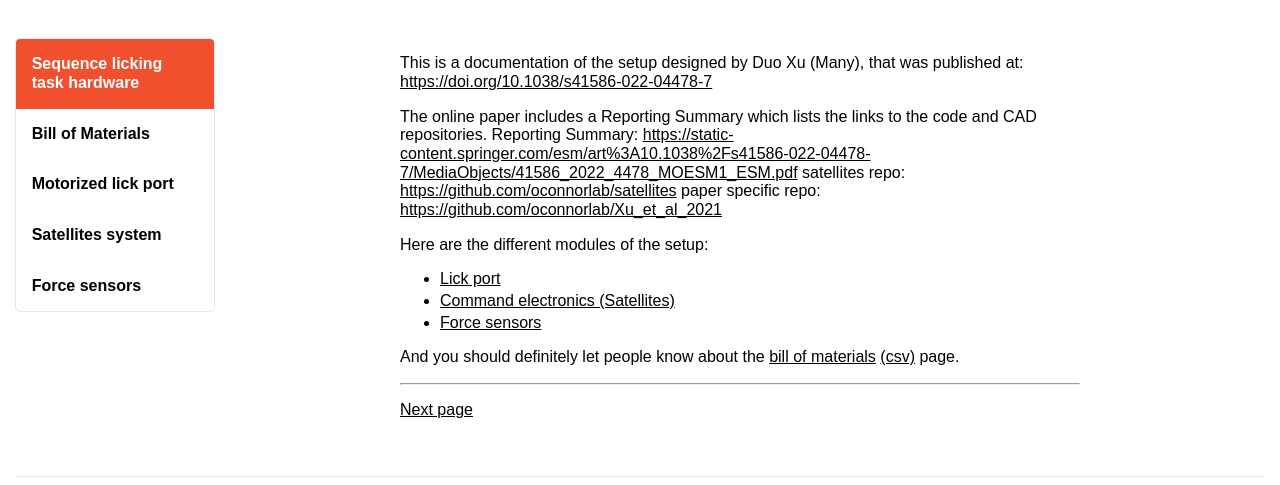
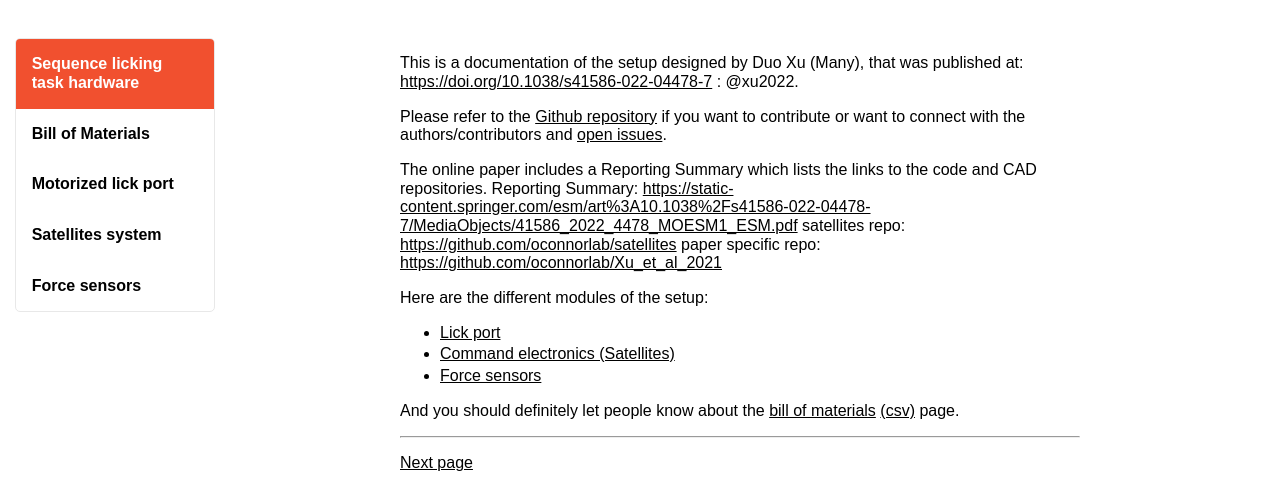
Before and after one commit to open-make/sequencelickingtask_doc, a plain HTML site: page index.html in a window 1280 px wide. Shown: the part 114-599 px from the top of the page. Drawn offline with Linux system fonts and the light colour scheme.

Commit message:
Deploying to gh-pages from  @ 3b273fdf9995f812479df9ec8d3338c31418e8f7 🚀

```diff
--- a/index.html
+++ b/index.html
@@ -63,7 +63,8 @@
             </nav>
         </div>
         <div class="wrapper">
-    <p>This is a documentation of the setup designed by Duo Xu (Many), that was published at: <a href="https://doi.org/10.1038/s41586-022-04478-7">https://doi.org/10.1038/s41586-022-04478-7</a></p>
+    <p>This is a documentation of the setup designed by Duo Xu (Many), that was published at: <a href="https://doi.org/10.1038/s41586-022-04478-7">https://doi.org/10.1038/s41586-022-04478-7</a> : @xu2022.</p>
+<p>Please refer to the <a href="https://github.com/open-make/sequencelickingtask_doc/" target="_blank" title="">Github repository</a> if you want to contribute or want to connect with the authors/contributors and <a href="https://github.com/open-make/sequencelickingtask_doc/issues" target="_blank" title="">open issues</a>.</p>
 <p>The online paper includes a Reporting Summary which lists the links to the code and CAD repositories.
 Reporting Summary: <a href="https://static-content.springer.com/esm/art%3A10.1038%2Fs41586-022-04478-7/MediaObjects/41586_2022_4478_MOESM1_ESM.pdf">https://static-content.springer.com/esm/art%3A10.1038%2Fs41586-022-04478-7/MediaObjects/41586_2022_4478_MOESM1_ESM.pdf</a> satellites repo: <a href="https://github.com/oconnorlab/satellites">https://github.com/oconnorlab/satellites</a> paper specific repo: <a href="https://github.com/oconnorlab/Xu_et_al_2021">https://github.com/oconnorlab/Xu_et_al_2021</a></p>
 <p>Here are the different modules of the setup:</p>
```
